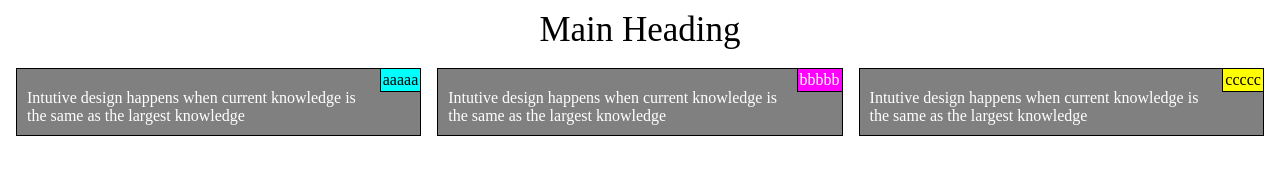
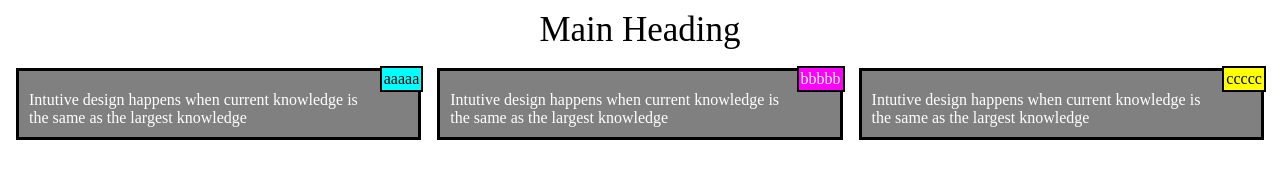
Before and after one commit to MBSDeepak1212/coursera, a plain HTML site: page mod_2_solution/index.html in a window 1280 px wide. Drawn offline with Linux system fonts and the light colour scheme.

Commit message:
Update style.css

```diff
--- a/mod_2_solution/css/style.css
+++ b/mod_2_solution/css/style.css
@@ -33,17 +33,17 @@ div {
 
 .top-right{
   float: right;
-  bottom: 1px;
-  left: 1px;
+  bottom: 5px;
+  left: 5px;
   color: black;
-  border: 1px solid black;
+  border: 2px solid black;
   padding: 2px;
 }
 
 @media (min-width: 992px){
   .col-lg-4{
     float: left;
-    border: 1px solid black;
+    border: 3px solid black;
     margin: 8px;
     color: white;
     background-color: grey;
@@ -55,7 +55,7 @@ div {
 @media (max-width: 991px) and (min-width: 768px){
   .col-md-6, .col-md-12{
     float: left;
-    border: 1px solid black;
+    border: 3px solid black;
     margin: 8px;
     color: white;
     background-color: grey;
@@ -72,7 +72,7 @@ div {
 @media (max-width: 767px){
   .col-sm-12{
     float: left;
-    border: 1px solid black;
+    border: 3px solid black;
     margin: 8px;
     color: white;
     background-color: grey;
```
